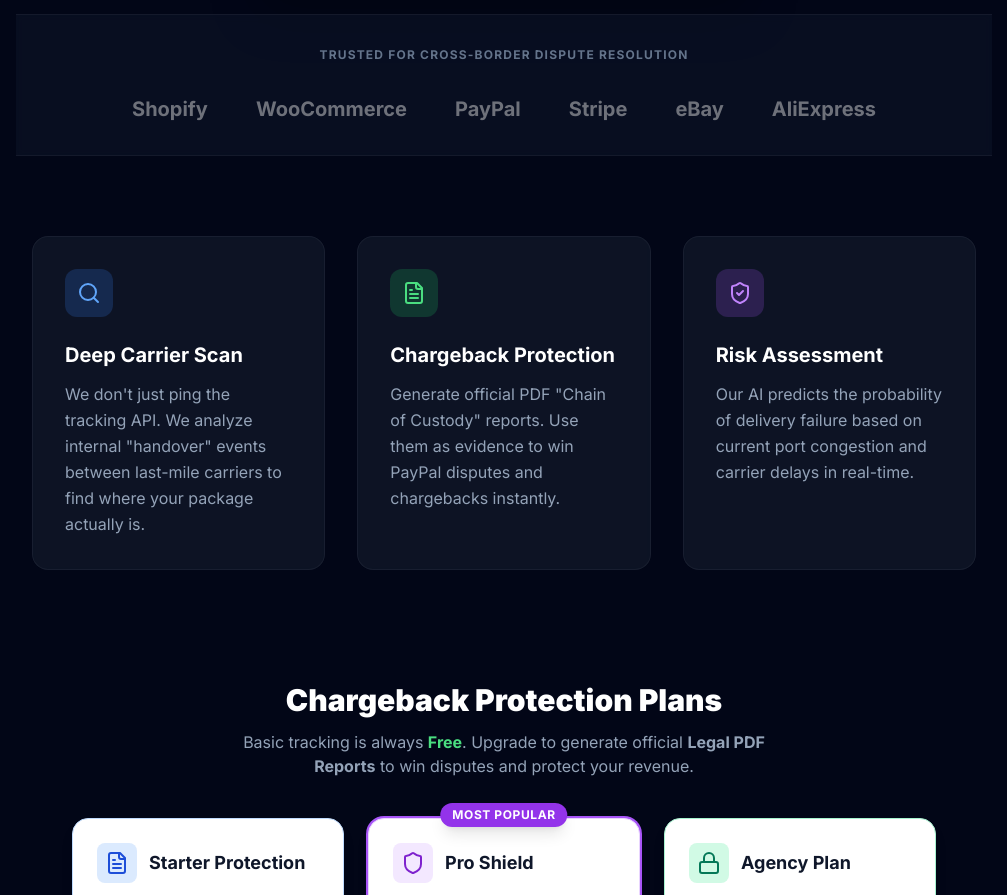
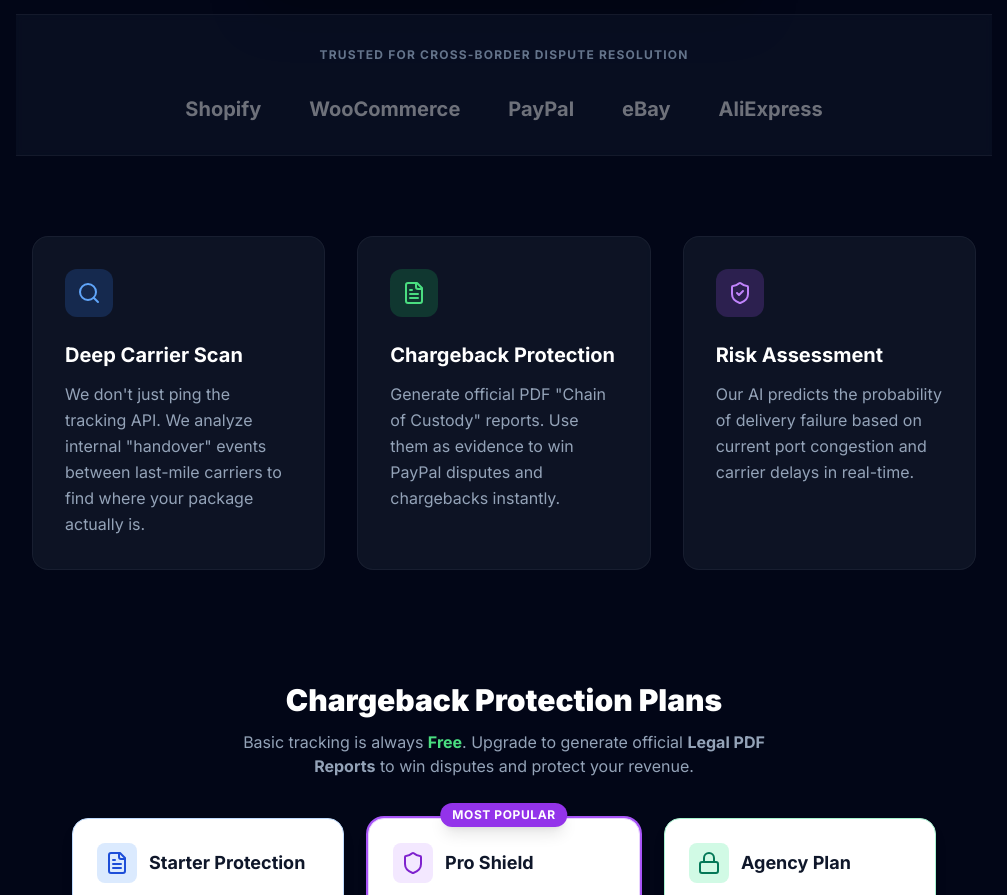
Before and after one commit to Omran1983/Jupiter-Startup, a Next.js app in the folder apps/customs_tracker/: page / in a window 1280 px wide. Shown: the part 807-1702 px from the top of the page, without its empty margins (136-1143 px from the left). Built offline with nearby package versions, Linux system fonts and the light colour scheme; no server answers.

Commit message:
fix: Security Trust Audit (Removed Stripe, Verified RLS)

```diff
--- a/apps/customs_tracker/src/components/TrustSection.tsx
+++ b/apps/customs_tracker/src/components/TrustSection.tsx
@@ -11,7 +11,6 @@
                     <span className="text-xl font-bold text-slate-300">Shopify</span>
                     <span className="text-xl font-bold text-slate-300">WooCommerce</span>
                     <span className="text-xl font-bold text-slate-300">PayPal</span>
-                    <span className="text-xl font-bold text-slate-300">Stripe</span>
                     <span className="text-xl font-bold text-slate-300">eBay</span>
                     <span className="text-xl font-bold text-slate-300">AliExpress</span>
                 </div>
```
